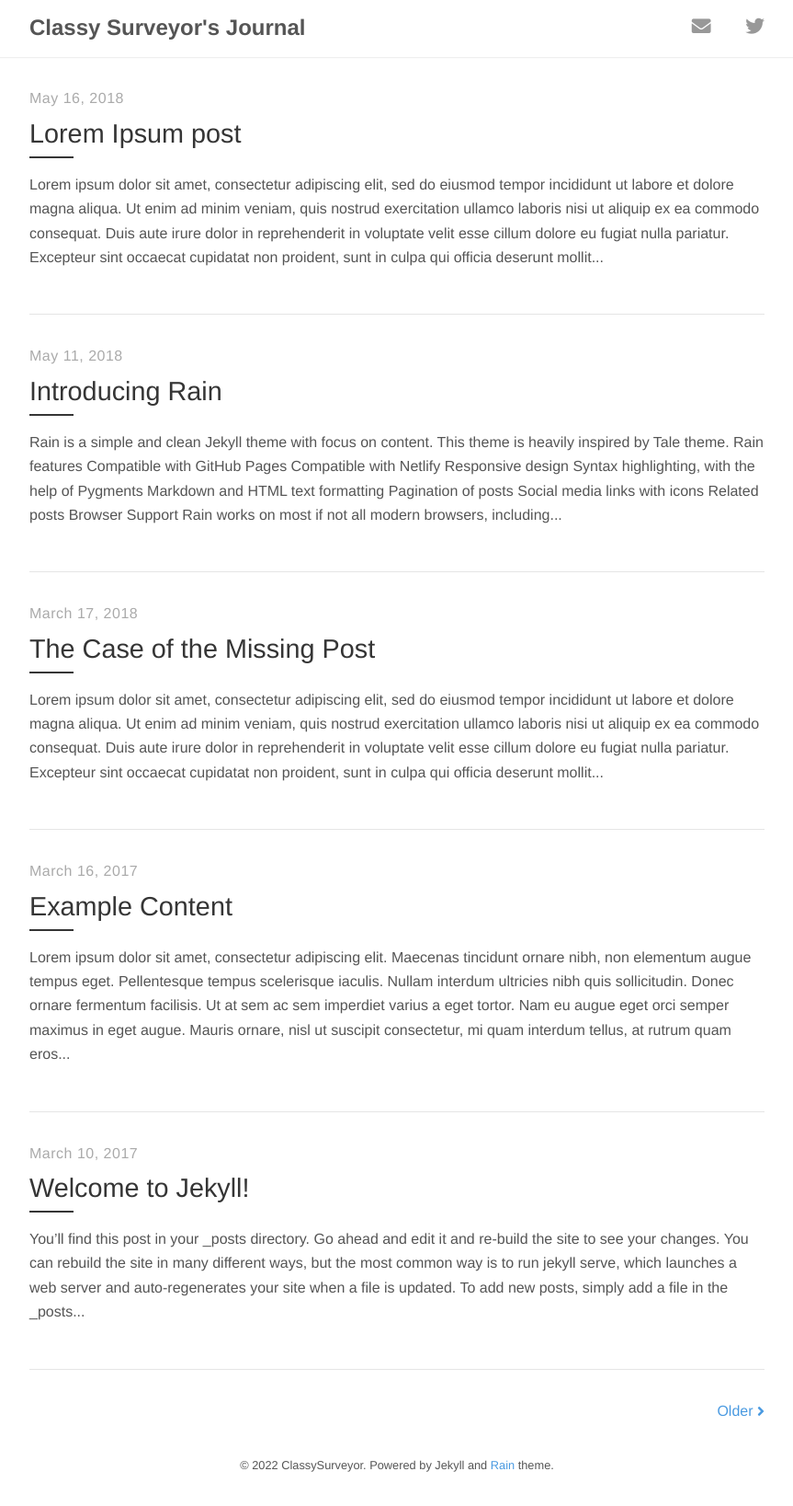
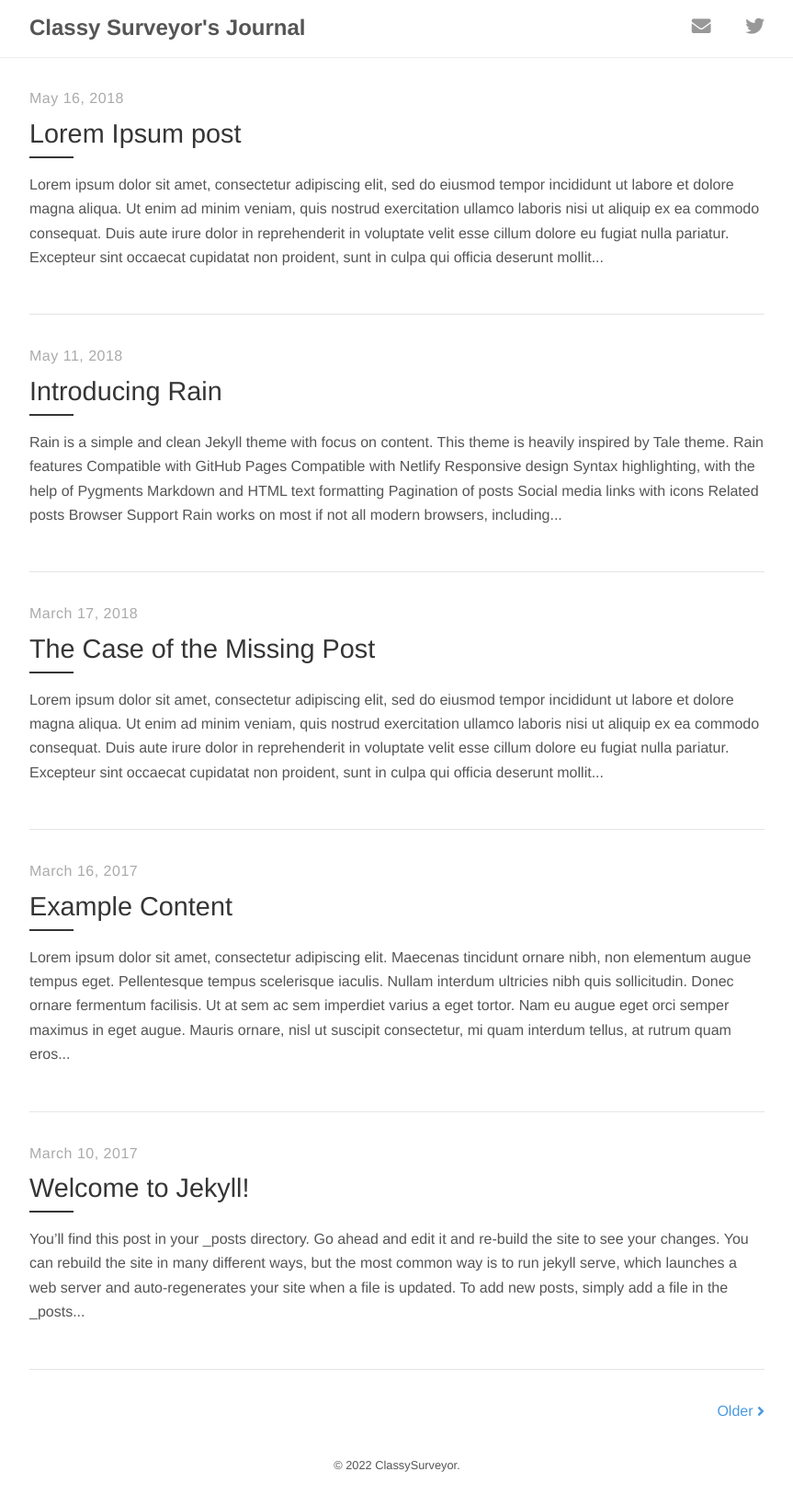
Before and after one commit to ClassySurveyor/classysurveyor.github.io, a Jekyll site: the page built from index.html, in a window 1280 px wide. Shown: the whole page at 92% size, without its empty margins (208-1071 px from the left). Built offline with Jekyll 4.4.1, drawn with Linux system fonts in a browser that asks for light colours; nearby versions of some CDN libraries; the list of posts is cut into pages by our own code.

Commit message:
Update default.html

```diff
--- a/_layouts/default.html
+++ b/_layouts/default.html
@@ -32,7 +32,7 @@
 
     <footer>
       <span>
-        &copy; <time datetime="{{ site.time }}">{{ site.time | date: '%Y' }}</time> {{ site.author.name }}. Powered by Jekyll and <a href="#">Rain</a> theme.
+        &copy; <time datetime="{{ site.time }}">{{ site.time | date: '%Y' }}</time> {{ site.author.name }}.
       </span>
     </footer>
   </body>
```
